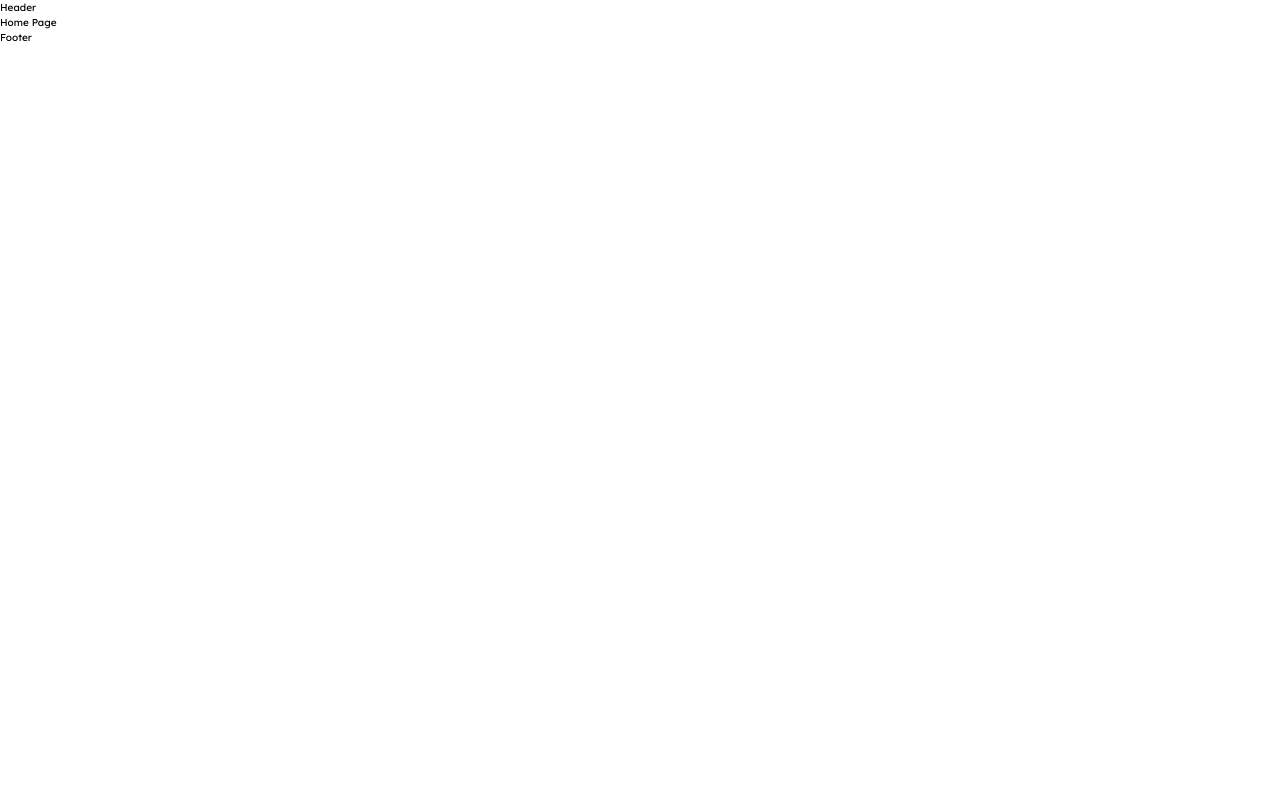
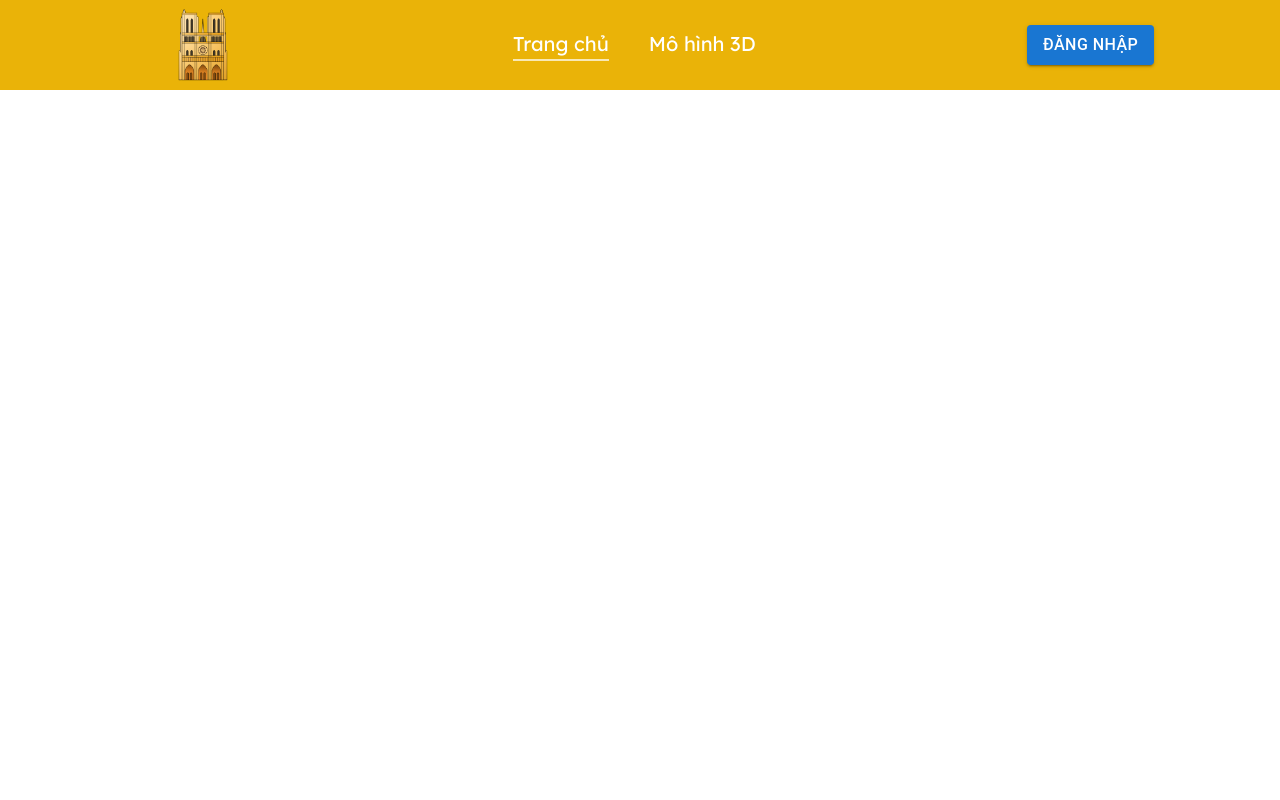
Before and after one commit to trung0302/NhaThoDucBa3D, a React (Create React App) app: page / in a window 1280 px wide. Shown: the top 800 px of the page. Built offline with nearby package versions, Linux system fonts and the light colour scheme.

Commit message:
add header

```diff
--- /dev/null
+++ b/src/Components/Header/Header.module.css
@@ -0,0 +1,52 @@
+.active {
+    text-decoration: none;
+    font-size: 20px;
+    color: #ffffff;
+    text-align: center;
+    display: block;
+    border-bottom: 2px solid rgb(255, 255, 255, 0.7);
+}
+
+.item {
+    text-decoration: none;
+    font-size: 20px;
+    color: #ffffff;
+    text-align: center;
+    display: block;
+}
+
+.item:hover {
+    text-decoration: none;
+    font-size: 20px;
+    color: rgb(255, 255, 255, 0.75);
+    text-align: center;
+    display: block;
+}
+
+.menuItemLink {
+    display: block;
+    padding: 22px 20px;
+    line-height: 20px;
+    font-size: 15px;
+    color: #d2d2d7;
+    cursor: pointer;
+    text-decoration: none;
+}
+
+.menuItemLink:hover {
+    color: #fff;
+}
+
+.userr {
+    display: flex;
+    align-items: center;
+}
+.userr_image {
+    display: flex;
+    align-items: center;
+    height: 36px;
+    width: 36px;
+    border-radius: 50%;
+    object-fit: cover;
+    margin-right: 0px;
+}
--- a/src/Components/Header/index.js
+++ b/src/Components/Header/index.js
@@ -1,5 +1,213 @@
+import { NavLink, Link } from "react-router-dom";
+import styles from "./Header.module.css";
+import images from "../../assets/images";
+// import Menu from "./Menu";
+
+import PersonIcon from "@mui/icons-material/Person";
+import Stack from "@mui/material/Stack";
+import Menu from "@mui/material/Menu";
+import MenuItem from "@mui/material/MenuItem";
+import ListItemIcon from "@mui/material/ListItemIcon";
+import Divider from "@mui/material/Divider";
+import IconButton from "@mui/material/IconButton";
+import Tooltip from "@mui/material/Tooltip";
+import { Login, Logout, Settings, Menu as MenuIcon } from "@mui/icons-material";
+
+import Cookies from "js-cookie";
+import { useNavigate } from "react-router-dom";
+import * as React from "react";
+import { Button } from "@mui/material";
+
 function Header() {
-    return <>Header</>;
+    console.log(document.cookie.indexOf("token"));
+    const [anchorEl, setAnchorEl] = React.useState(null);
+    const navigate = useNavigate();
+    const open = Boolean(anchorEl);
+    const user = JSON.parse(localStorage.getItem("user"));
+
+    const formatUserName = (tenUser) => {
+        if (tenUser?.length <= 8) {
+            return tenUser;
+        } else {
+            return tenUser?.substring(0, 8) + "...";
+        }
+    };
+
+    const handleClick = (event) => {
+        setAnchorEl(event.currentTarget);
+    };
+    const handleClose2 = () => {
+        setAnchorEl(null);
+        localStorage.removeItem("user");
+        //localStorage.removeItem("token");
+        Cookies.remove("token");
+        navigate("/");
+    };
+    const handleClose1 = () => {
+        setAnchorEl(null);
+        //localStorage.removeItem("user");
+        //localStorage.removeItem("token");
+        //Cookies.remove('token')
+    };
+    return (
+        <div>
+            <div className="h-[90px] w-full bg-yellow-500 fixed top-0 right-0 left-0 z-50 flex items-center justify-around">
+                <Link to="/">
+                    <img
+                        src={images.logo}
+                        alt="logo"
+                        className="h-[80px] object-cover ml-[36px]"
+                    />
+                </Link>
+                <ul className="flex ">
+                    <li className="mx-8">
+                        <NavLink
+                            to="/"
+                            className={({ isActive }) =>
+                                isActive ? styles.active : styles.item
+                            }
+                            end
+                        >
+                            Trang chủ
+                        </NavLink>
+                    </li>
+                    <li className="mx-8">
+                        <NavLink
+                            to="/3d-model"
+                            className={({ isActive }) =>
+                                isActive ? styles.active : styles.item
+                            }
+                            end
+                        >
+                            Mô hình 3D
+                        </NavLink>
+                    </li>
+                </ul>
+                <div>
+                    {document.cookie.indexOf("token") !== -1 ? (
+                        <IconButton
+                            onClick={handleClick}
+                            size="small"
+                            sx={{ ml: -0.2 }}
+                            aria-controls={open ? "account-menu" : undefined}
+                            aria-haspopup="true"
+                            aria-expanded={open ? "true" : undefined}
+                        >
+                            {/*<PersonOutlinedIcon
+                                    style={{ color: "#fff", fontSize: "28px" }}
+                                />*/}
+
+                            <div className={styles.userr}>
+                                <img
+                                    src={
+                                        user.image.length !== 0
+                                            ? user.image[0].url
+                                            : "https://encrypted-tbn0.gstatic.com/images?q=tbn:ANd9GcRkNjtjpEZtAtYMoeDfg6PO5DoGrpAhCA79Jg&usqp=CAU"
+                                    }
+                                    alt="User Image"
+                                    className={styles.userr_image}
+                                />
+                                <p
+                                    className={styles.menuItemLink}
+                                    style={{ color: "white" }}
+                                >
+                                    {formatUserName(user.hoten)}
+                                </p>
+                            </div>
+                        </IconButton>
+                    ) : (
+                        <Link to="/login">
+                            <Button variant="contained" sx={{ fontSize: "16px"}} color="primary"
+                                className="py-4 px-10 rounded-[8px] bg-sky-500 text-white flex justify-end
+                            text-[16px] hover:bg-sky-400"
+                            >
+                                Đăng nhập
+                            </Button>
+                        </Link>
+                    )}
+                    {/*</Tooltip>*/}
+                    <Menu
+                        anchorEl={anchorEl}
+                        id="account-menu"
+                        open={open}
+                        onClose={handleClose1}
+                        onClick={handleClose1}
+                        PaperProps={{
+                            elevation: 0,
+                            sx: {
+                                overflow: "visible",
+                                filter: "drop-shadow(0px 2px 8px rgba(0,0,0,0.32))",
+                                mt: 0,
+                                "& .MuiAvatar-root": {
+                                    width: 40,
+                                    height: 32,
+                                    ml: 0,
+                                    mr: 1,
+                                },
+                                "&:before": {
+                                    content: '""',
+                                    display: "block",
+                                    position: "absolute",
+                                    top: 0,
+                                    right: 80,
+                                    width: 10,
+                                    height: 10,
+                                    bgcolor: "background.paper",
+                                    transform: "translateY(-50%) rotate(45deg)",
+                                    zIndex: 0,
+                                },
+                            },
+                        }}
+                        transformOrigin={{
+                            horizontal: "right",
+                            vertical: "top",
+                        }}
+                        anchorOrigin={{
+                            horizontal: "right",
+                            vertical: "bottom",
+                        }}
+                    >
+                        <Link to="/customer/info">
+                            <MenuItem
+                                onClick={handleClose1}
+                                sx={{ fontSize: 15 }}
+                            >
+                                <ListItemIcon>
+                                    <PersonIcon fontSize="large"></PersonIcon>
+                                </ListItemIcon>
+                                Đổi mật khẩu
+                            </MenuItem>
+                        </Link>
+                        <Divider />
+
+                        {document.cookie.indexOf("token") == -1 ? (
+                            <Link to="/login">
+                                <MenuItem
+                                    onClick={handleClose1}
+                                    sx={{ fontSize: 15 }}
+                                >
+                                    <ListItemIcon>
+                                        <Login fontSize="large" />
+                                    </ListItemIcon>
+                                    Đăng nhập
+                                </MenuItem>
+                            </Link>
+                        ) : (
+                            <MenuItem
+                                onClick={handleClose2}
+                                sx={{ fontSize: 15 }}
+                            >
+                                <ListItemIcon>
+                                    <Logout fontSize="large" />
+                                </ListItemIcon>
+                                Đăng xuất
+                            </MenuItem>
+                        )}
+                    </Menu>
+                </div>
+            </div>
+        </div>
+    );
 }
 
 export default Header;
--- a/src/Layouts/DefaultLayout/DefaultLayout.module.css
+++ b/src/Layouts/DefaultLayout/DefaultLayout.module.css
@@ -1,5 +1,5 @@
 /* CSS Header and Footer */
-/* .header {
+.header {
     position: fixed;
     top: 0;
     right: 0;
@@ -13,7 +13,7 @@
     right: 0;
     left: 0;
     z-index: 10000;
-} */
+}
 .btn {
     position: fixed;
     bottom: 120px;
--- a/src/Pages/Home/index.js
+++ b/src/Pages/Home/index.js
@@ -1,5 +1,5 @@
 function Home() {
-    return <>Home Page</>;
+    return <div className="h-[1000px]">Home Page</div>;
 }
 
 export default Home;
--- a/src/Pages/Login/index.js
+++ b/src/Pages/Login/index.js
@@ -163,15 +163,17 @@ const Login = () => {
                     padding: "30px",
                 }}
             >
-                {/* <div className="">
-                    <a href="/">
-                        <h3 className="text-7xl font-bold text-yellow-500">
+                <div className="">
+                    <Link to="/">
+                        <h3 className="text-7xl font-bold text-yellow-500 mb-12">
                             Nhà thờ Đức Bà
                         </h3>
-                    </a>
-                </div> */}
+                    </Link>
+                </div>
                 <div className=" w-11/12 max-w-[700px] p-12 rounded-3xl bg-white border-2 border-gray-100">
-                    <h1 className="text-5xl font-semibold text-center">Đăng Nhập</h1>
+                    <h1 className="text-5xl font-semibold text-center">
+                        Đăng Nhập
+                    </h1>
                     <p className="font-medium text-2xl text-gray-500 mt-4 text-center">
                         Chào mừng trở lại với Website Nhà thờ Đức Bà!
                     </p>
--- /dev/null
+++ b/src/Pages/Model3D/index.js
@@ -0,0 +1,5 @@
+function Model3D() {
+    return ( <>Model 3D Page</> );
+}
+
+export default Model3D;
--- a/src/assets/images/index.js
+++ b/src/assets/images/index.js
@@ -1,6 +1,7 @@
 const images = {
     notFoundGif: require("./notfound.gif"),
-    loginBg: require("./login.jpg")
+    loginBg: require("./login.jpg"),
+    logo: require("./logo.png")
 };
 
 export default images;
--- a/src/routes/index.js
+++ b/src/routes/index.js
@@ -2,9 +2,11 @@ import Home from "../Pages/Home";
 import Login from "../Pages/Login";
 import Register from "../Pages/Register";
 import NotFound from "../Pages/NotFound";
+import Model3D from "../Pages/Model3D";
 
 const publicRoutes = [
     { path: "/", component: <Home /> },
+    { path: "/3d-model", component: <Model3D /> },
     { path: "/*", component: <NotFound />, layout: null },
     { path: "/login", component: <Login />, layout: null },
     { path: "/register", component: <Register />, layout: null },
```
Also changed, not shown: src/assets/images/logo.png (added).
